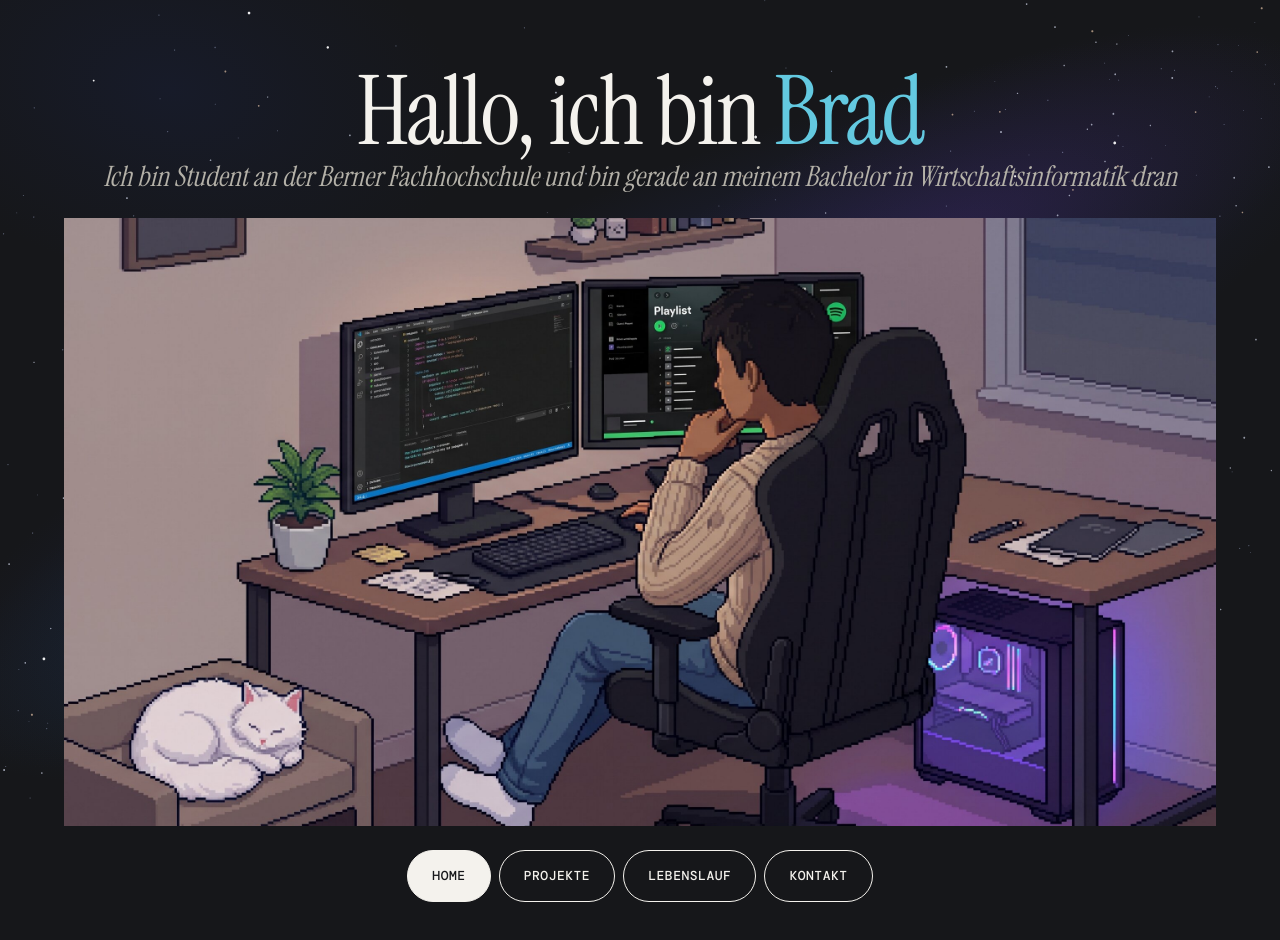
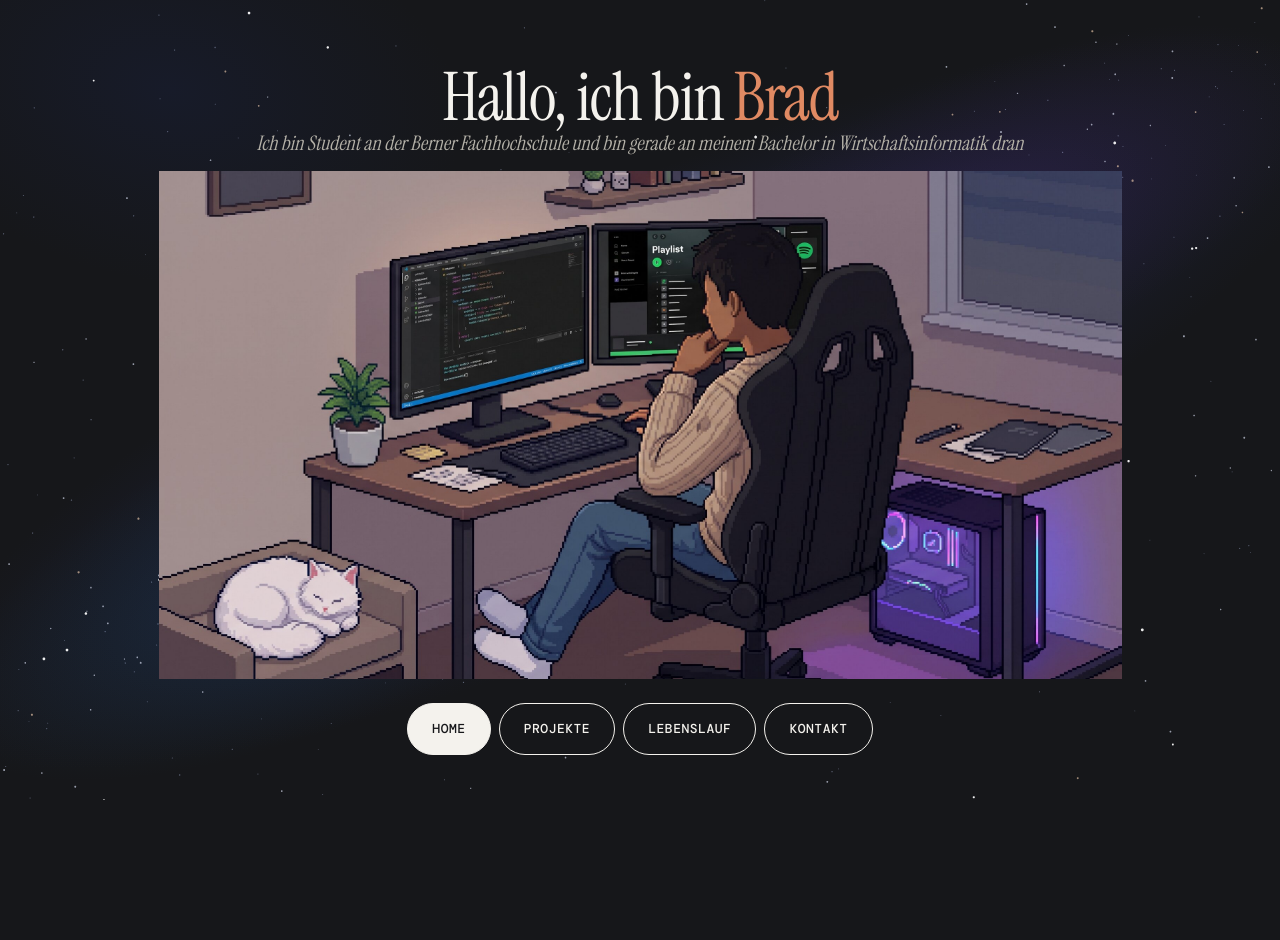
Before and after one commit to bradl3e/portfolio-page, a Next.js app: page /portfolio-page/ in a window 1280 px wide. Shown: the top 940 px of the page. After the commit the page ends 819 px from the top, so only its background shows below. Built offline with nearby package versions, Linux system fonts and the light colour scheme; a web font is replaced by a local one.

Commit message:
Homepage verkleinert und Aktzentfarbe Orange genommen zur Vereinheitlichung. PR #1

```diff
--- a/app/globals.css
+++ b/app/globals.css
@@ -5,13 +5,12 @@
   --color-bg-canvas: #16171a;
   --color-text-primary: #f4f2ed;
   --color-text-secondary: #b4b1a8;
-  --color-accent: #63c9e0;
+  /* Figma-Variable color/accent/default */
+  --color-accent: #e08a63;
   --color-action-bg: #f4f2ed;
   --color-action-text: #16171a;
   --color-border-strong: #f4f2ed;
   --color-bg-raised: #232428;
-  /* Figma-Variable color/accent/default, im Frame "Projekte Hover" für den Albumtitel */
-  --color-accent-warm: #e08a63;
 
   --font-serif: var(--font-instrument-serif), serif;
   --font-mono: var(--font-dm-mono), monospace;
@@ -25,7 +24,12 @@
   --text-display-l: 72px;
   --text-display-l--line-height: 1;
   --text-display-l--letter-spacing: -0.015em;
-  --text-lead: 28px;
+  /* Home ist bewusst 30 % kleiner als Figma (wirkte zu stark eingezoomt, PR #1):
+     Titel 96 -> 67 px, Lead 28 -> 20 px, Intro 1144 -> 817 px (im Verhältnis zum Lead, sonst bricht er um), Bild 1376 -> 963 px. */
+  --text-display-hero: 67px;
+  --text-display-hero--line-height: 1;
+  --text-display-hero--letter-spacing: -0.02em;
+  --text-lead: 20px;
   --text-lead--line-height: calc(34 / 28);
   --text-label: 13px;
   --text-label--line-height: calc(18 / 13);
@@ -34,8 +38,8 @@
   --tracking-display: -0.02em;
 
   /* Maximale Breiten aus dem Frame "HF – Home" -> max-w-intro, max-w-hero */
-  --container-intro: 1144px;
-  --container-hero: 1376px;
+  --container-intro: 817px;
+  --container-hero: 963px;
   /* Album-Track im Frame "HF – Projekte" (4 x 376 + 3 x 32) -> max-w-track */
   --container-track: 1600px;
   /* Bildausschnitt der Pixel-Szene im Frame (1376 x 726) -> aspect-hero */
--- a/app/page.tsx
+++ b/app/page.tsx
@@ -4,12 +4,12 @@ import pixelSzene from "@/public/images/pixel-szene.jpg";
 
 export default function Home() {
   return (
-    <PageShell current="/" className="gap-6">
+    <PageShell current="/" className="gap-4">
       <header className="flex flex-col items-center text-center">
-        <h1 className="text-5xl leading-none tracking-display sm:text-7xl lg:text-display-xl">
+        <h1 className="text-5xl leading-none tracking-display sm:text-display-hero">
           Hallo, ich bin <span className="text-accent">Brad</span>
         </h1>
-        <p className="max-w-intro text-lg text-text-secondary italic sm:text-lead">
+        <p className="max-w-intro text-lead text-text-secondary italic">
           Ich bin Student an der Berner Fachhochschule und bin gerade an
           meinem Bachelor in Wirtschaftsinformatik dran
         </p>
@@ -18,7 +18,7 @@ export default function Home() {
         src={pixelSzene}
         alt="Pixel-Szene: Brad sitzt am Schreibtisch vor zwei Monitoren, neben ihm schläft eine weisse Katze im Sessel."
         preload
-        sizes="(min-width: 1440px) 1376px, 100vw"
+        sizes="(min-width: 1024px) 963px, 100vw"
         className="aspect-hero w-full max-w-hero object-cover"
       />
     </PageShell>
--- a/components/AlbumCard.tsx
+++ b/components/AlbumCard.tsx
@@ -39,7 +39,7 @@ export default function AlbumCard({ href, title, number, cover }: AlbumCardProps
           )}
         </span>
       </span>
-      <span className="font-mono text-label font-medium text-text-primary uppercase transition-colors duration-300 group-hover/album:text-accent-warm group-focus-visible/album:text-accent-warm">
+      <span className="font-mono text-label font-medium text-text-primary uppercase transition-colors duration-300 group-hover/album:text-accent group-focus-visible/album:text-accent">
         {title}
       </span>
     </Link>
```
